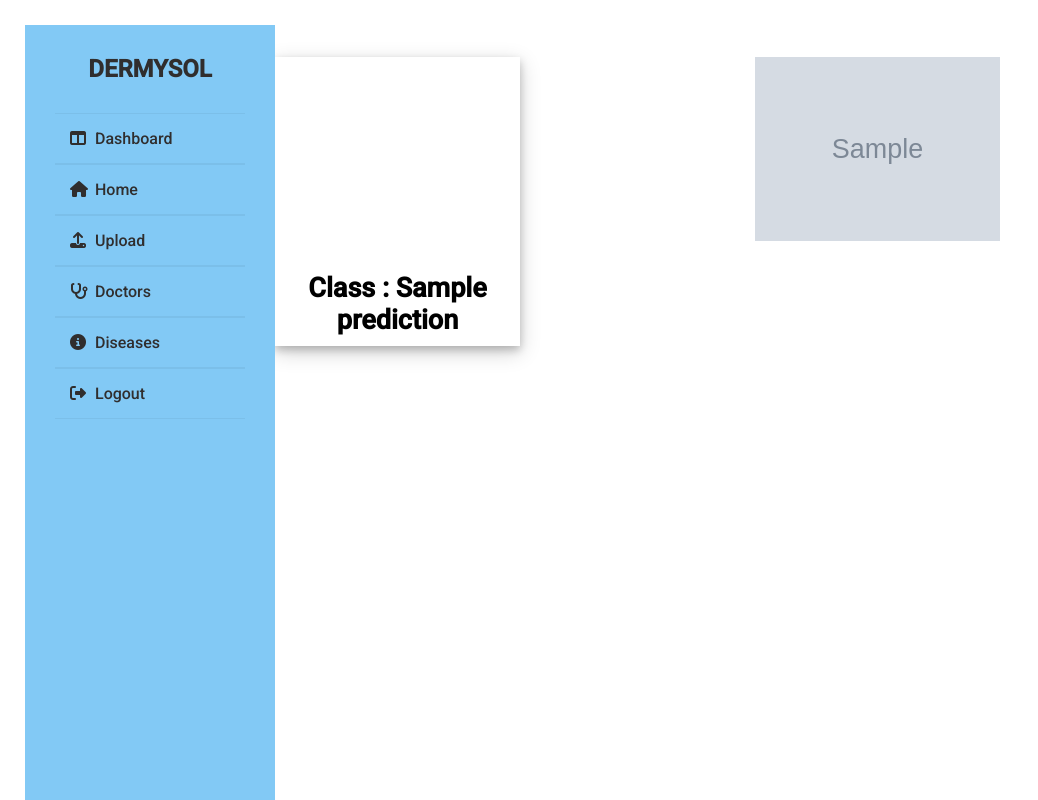
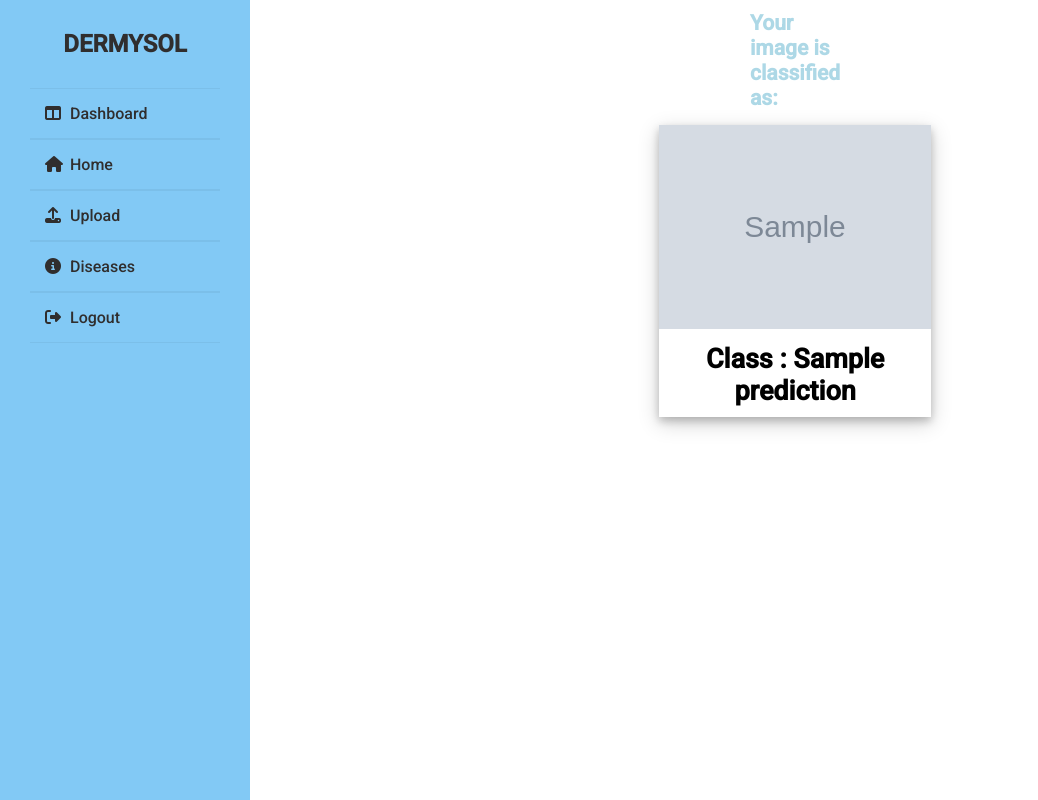
Before and after one commit to sushmitaraii1/Dermysol-Skin-Disease-Identifier, a Django app: template uimage/templates/uimage/displayimage.html in a window 1280 px wide; the page is wider, and only the part inside the window is pictured. Shown: that part, without its empty margins (0-1038 px from the left). Run offline with Django 3.2, Linux system fonts and the light colour scheme; the template is opened without the code that fills it: most values are stand-ins (such as "Sample title", 1, 10 or a date in 2020); grey boxes marked "Sample" are stand-in pictures; some libraries are stand-ins or nearby versions.

Commit message:
Update UI of image upload

```diff
--- a/static/css/displayimg.css
+++ b/static/css/displayimg.css
@@ -1,12 +1,13 @@
-body {margin:25px;}
-
+/*body {margin:25px;}
+*/
 div.polaroid {
   width: 25%;
   background-color: white;
   box-shadow: 0 4px 8px 0 rgba(0, 0, 0, 0.2), 0 6px 20px 0 rgba(0, 0, 0, 0.19);
-  margin-bottom: 25px;
+  margin: 15px auto 25px;
   position: center;
-}
+  margin-left:auto;
+  }
 
 div.container {
   text-align: center;
--- a/uimage/templates/uimage/displayimage.html
+++ b/uimage/templates/uimage/displayimage.html
@@ -14,19 +14,18 @@
     <div class="wrapper">
         <div class="sidebar">
             <h2>DERMYSOL</h2>
-            <ul>
+             <ul>
                <li><a href="{% url 'dashboard' %}"><i class="fas fa-columns"></i>Dashboard</a></li>
                <li><a href="{% url 'home' %}"><i class="fas fa-home"></i>Home</a></li>
                <li><a href="{% url 'predictimage' %}"><i class="fas fa-upload"></i>Upload</a></li>
-               <li><a href="{% url 'doctor' %}"><i class="fas fa-stethoscope"></i>Doctors</a></li>
                <li><a href="{% url 'diseaseinfo' %}"><i class="fas fa-info-circle"></i>Diseases</a></li>
                <li><a href="{% url 'logout' %}"><i class="fas fa-sign-out-alt"></i>Logout</a></li>
-            </ul>
-
+           </ul>
         </div>
         <div class="content">
+            <h3 style="color:lightblue;margin:10px 500px 10px">Your image is classified as:</h3>
             <div class="polaroid">
-                <img src={{filePathName}} alt='imagename' style="width: 100%;display:flex;margin:2rem 10rem 0rem 30rem;">
+                <img src={{filePathName}} alt='imagename' style="width: 100%;">
                 <br>
                 <div class="container">
                     <h2>Class : {{ prediction }}</h2>
--- a/uimage/templates/uimage/upload.html
+++ b/uimage/templates/uimage/upload.html
@@ -24,7 +24,7 @@
     </div>
     <div class="main-content" style="display:flex;margin:2rem 10rem 0rem 30rem;">
       <div id="imgupload">
-      <h2>Upload Image for Classification</h2>
+      <h2 style="color:lightblue;"> Please Upload Your Image for Classification</h2>
        <br>
       <form method="post" enctype="multipart/form-data" action="predictimage" >
         {% csrf_token %}
```
Also changed, not shown: uimage/views.py (+3 -4 lines), db.sqlite3.
